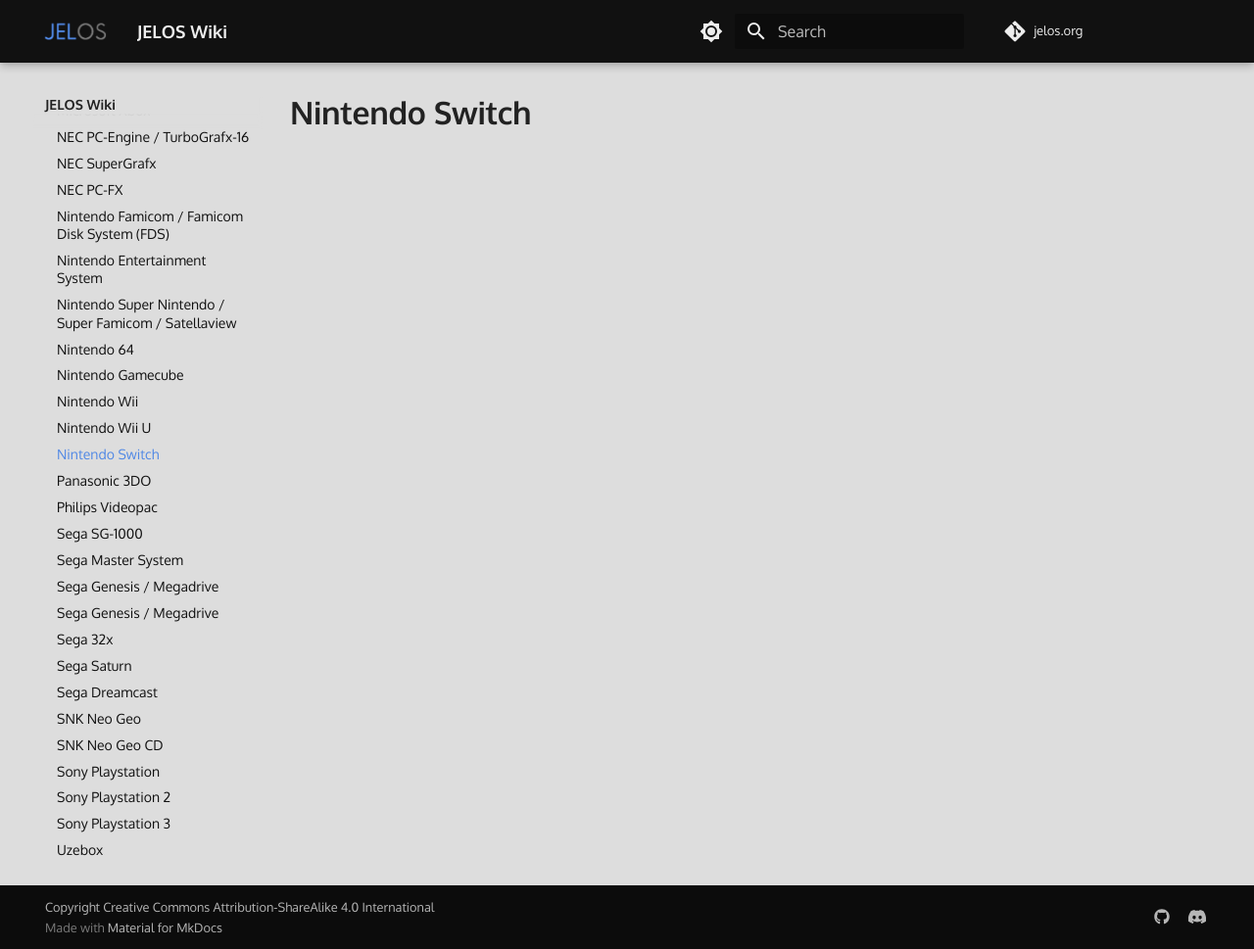
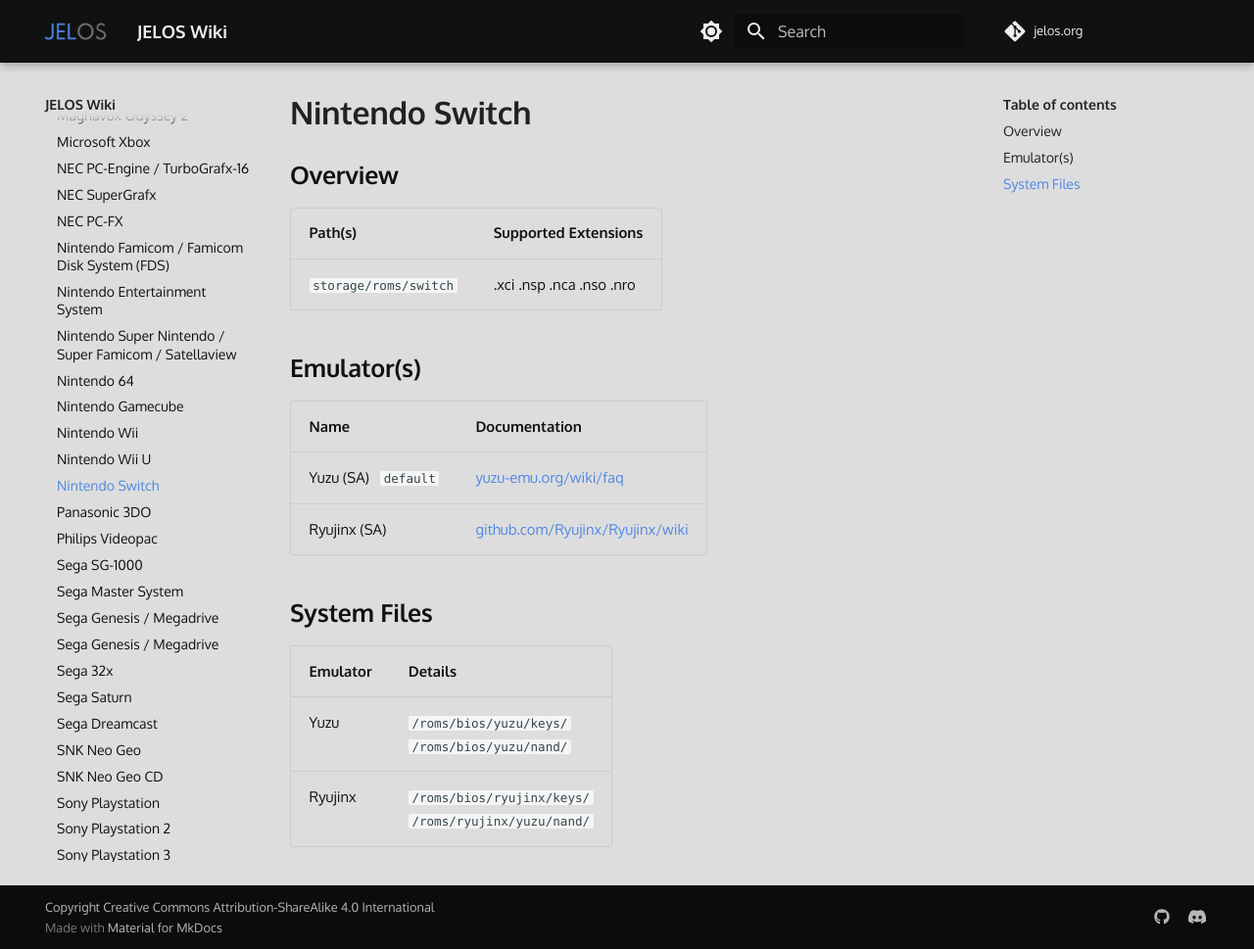
Before and after one commit to wbrawner/jelos.org, an MkDocs documentation site: the page built from docs/systems/switch.md, in a window 1280 px wide and 969 px high. Shown: the whole window at 98% size. Built offline with MkDocs 1.6.1 and Material for MkDocs 9.7.7, drawn with Linux system fonts in a browser that asks for light colours; some web fonts are replaced; comment, search, counter and statistics services are not loaded.

Commit message:
Update switch.md

```diff
--- a/docs/systems/switch.md
+++ b/docs/systems/switch.md
@@ -1 +1,21 @@
 # Nintendo Switch
+
+## Overview
+
+| Path(s) | Supported Extensions |
+| --- | --- |
+| `storage/roms/switch` | .xci .nsp .nca .nso .nro |
+
+## Emulator(s)
+
+| Name | Documentation |
+| --- | --- |
+| Yuzu (SA) &nbsp; `default` | [yuzu-emu.org/wiki/faq](https://yuzu-emu.org/wiki/faq/) |
+| Ryujinx (SA) | [github.com/Ryujinx/Ryujinx/wiki](https://github.com/Ryujinx/Ryujinx/wiki/Ryujinx-Setup-&-Configuration-Guide) |
+
+## System Files
+
+| Emulator | Details |
+| -- | -- |
+| Yuzu | `/roms/bios/yuzu/keys/` <br/> `/roms/bios/yuzu/nand/` |
+| Ryujinx | `/roms/bios/ryujinx/keys/` <br/> `/roms/ryujinx/yuzu/nand/` |
```
